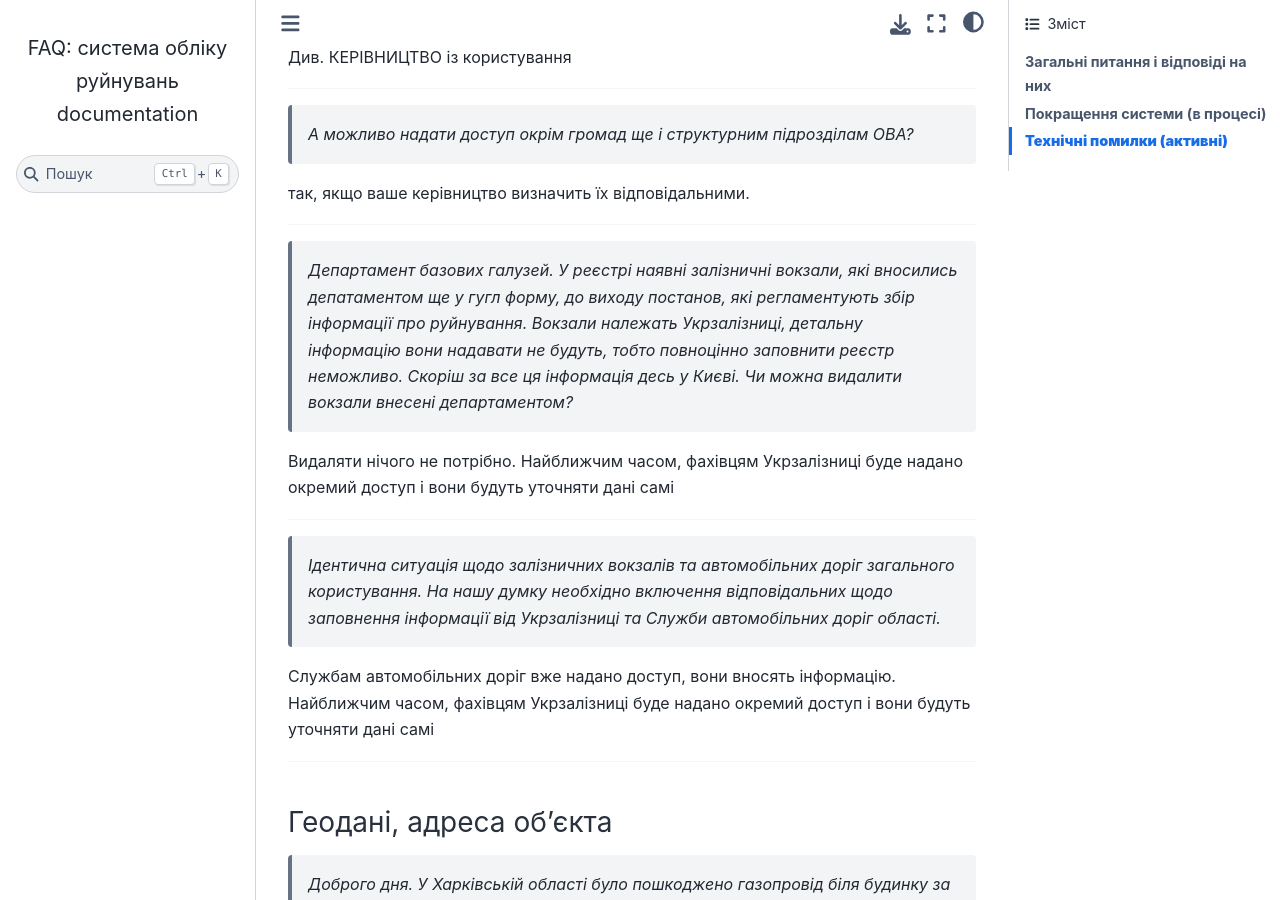
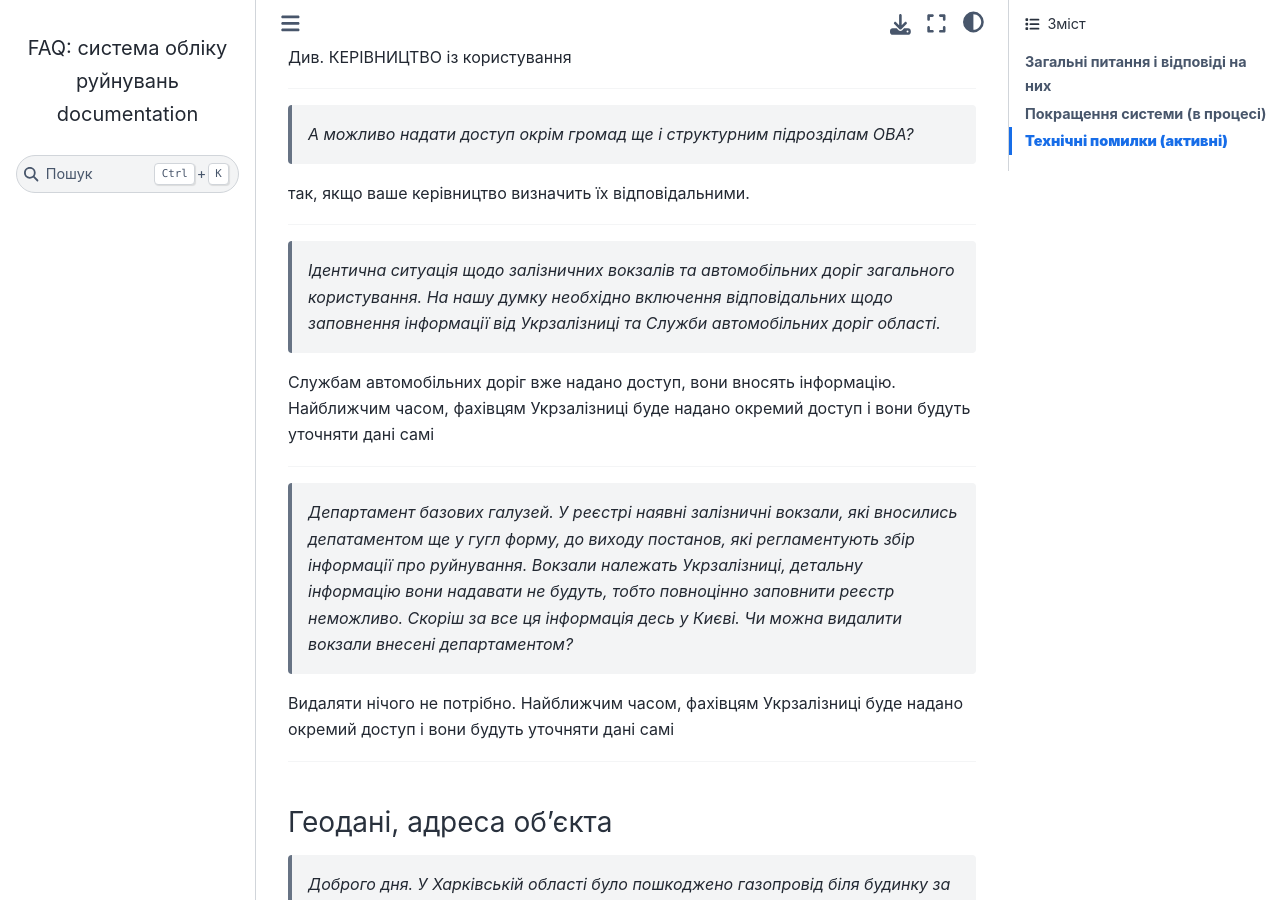
Before and after one commit to hp0404/docs.rebuild, a Sphinx documentation site: the page built from docs/source/index.md, in a window 1280 px wide and 900 px high, scrolled down 29828 px. Built offline with Sphinx 7.4.7 and the Sphinx Book theme 1.1.4, drawn with Linux system fonts in a browser that asks for light colours; some of the changed lines change nothing that is shown; some of the changed text lies outside the part shown.

Commit message:
Updated docs

```diff
--- a/docs/source/index.md
+++ b/docs/source/index.md
@@ -6,7 +6,7 @@
 * переглянути керівництво з користування системою можна за [посиланням](https://docs.google.com/document/d/18nBsTp8z1VBmNDV_jaTdcn3OFeV2wQJq/edit?usp=sharing&ouid=118382818587314238641&rtpof=true&sd=true);
 * поставити запитання можна через [форму](https://forms.gle/Vd8zJrTydsTgpC6p9).
 
-*Востаннє оновлено: <!-- date starts -->28.10.2022 08:53:47<!-- date ends -->*
+*Востаннє оновлено: <!-- date starts -->28.10.2022 10:48:09<!-- date ends -->*
 
 ---
 
@@ -584,11 +584,6 @@
 Спочатку внесіть об'єкт як багатокрвартирний будинок, заповнивши всі параметри руйнування - для оцінки вартості відновлення самої будівлі. Вартість мереж газо, електро, водо постачання/відведення, опалення в квартирах та місцях загального користування врахована у вартості м2 реконструкції чи будівництва нового
 
 ---
-> *Куди вносити зруйновану вхідну групу?*
-
-Площу руйнувань вхідної групи відносити до площі руйнувань фасаду
-
----
 > *Якщо в багатоквартирному будинку пошкоджено окремі вікна, то в розділі "Квартири" - вказуємо к-сть квартир, потім розписуємо які це квартири (1, 2, 3, 4 - кімнатні). В розділі "зруйновані частково" ставити "0"?*
 
  Розділ "КВАРТИРИ" призначений для того щоб врахувати в суму збитків, завданих москальськими окупантами людське майно (хоча б приблизну вартість), яке знаходилось в квартирах.
@@ -599,6 +594,11 @@
 > *Куди вносити зруйновані балконні двері?*
 
 Балконні двері відносити до площі руйнувань ВІКОН
+
+---
+> *Куди вносити зруйновану вхідну групу?*
+
+Площу руйнувань вхідної групи відносити до площі руйнувань фасаду
 
 ---
 > *В режимі "Редагування об'єкта" - "Пошкодження" в графі "Кількість працівників, осіб" вказувати станом на яку дату?*
@@ -699,14 +699,14 @@
 так, якщо ваше керівництво визначить їх відповідальними.
 
 ---
+> *Ідентична ситуація щодо залізничних вокзалів та автомобільних доріг загального користування. На нашу думку необхідно включення відповідальних щодо заповнення інформації від Укрзалізниці та Служби автомобільних доріг області.*
+
+Службам автомобільних доріг вже надано доступ, вони вносять інформацію. Найближчим часом, фахівцям Укрзалізниці буде надано окремий доступ і вони будуть уточняти дані самі
+
+---
 > *Департамент базових галузей. У реєстрі наявні залізничні вокзали, які вносились депатаментом ще у гугл форму, до виходу постанов, які регламентують збір інформації про руйнування. Вокзали належать Укрзалізниці, детальну інформацію вони надавати не будуть, тобто повноцінно заповнити реєстр неможливо. Скоріш за все ця інформація десь у Києві. Чи можна видалити вокзали внесені департаментом?*
 
 Видаляти нічого не потрібно. Найближчим часом, фахівцям Укрзалізниці буде надано окремий доступ і вони будуть уточняти дані самі
-
----
-> *Ідентична ситуація щодо залізничних вокзалів та автомобільних доріг загального користування. На нашу думку необхідно включення відповідальних щодо заповнення інформації від Укрзалізниці та Служби автомобільних доріг області.*
-
-Службам автомобільних доріг вже надано доступ, вони вносять інформацію. Найближчим часом, фахівцям Укрзалізниці буде надано окремий доступ і вони будуть уточняти дані самі
 
 <!-- system ends -->
 
@@ -933,12 +933,12 @@
 Найближчим часом буде реалізовано
 
 ---
-> *А в оновленні можна буде вивантажити дані для перевірки в екселі. бо так поооб'єктно відкривати то займає дуже багато часу*
+> *А можна, щоб облгази та обленерго самі заповнювали інформацію?*
 
 Найближчим часом буде реалізовано
 
 ---
-> *А можна, щоб облгази та обленерго самі заповнювали інформацію?*
+> *А в оновленні можна буде вивантажити дані для перевірки в екселі. бо так поооб'єктно відкривати то займає дуже багато часу*
 
 Найближчим часом буде реалізовано
 
```
